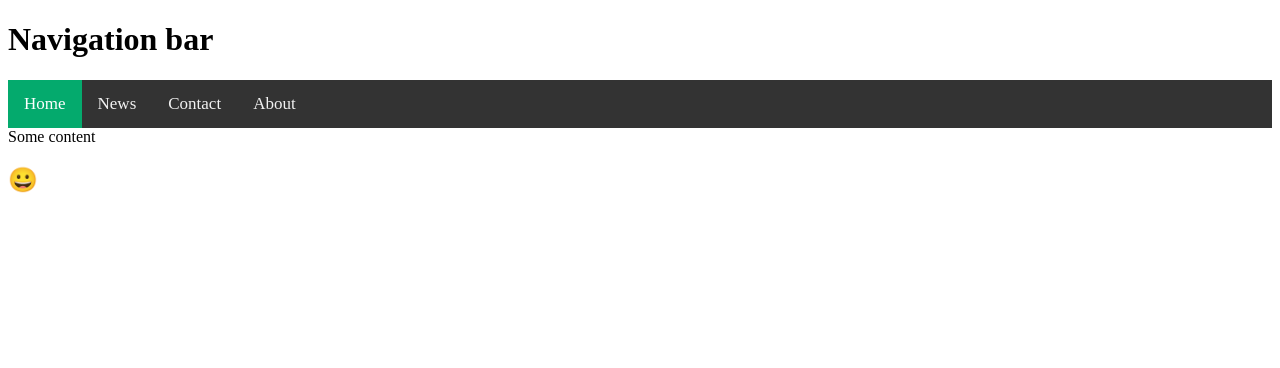
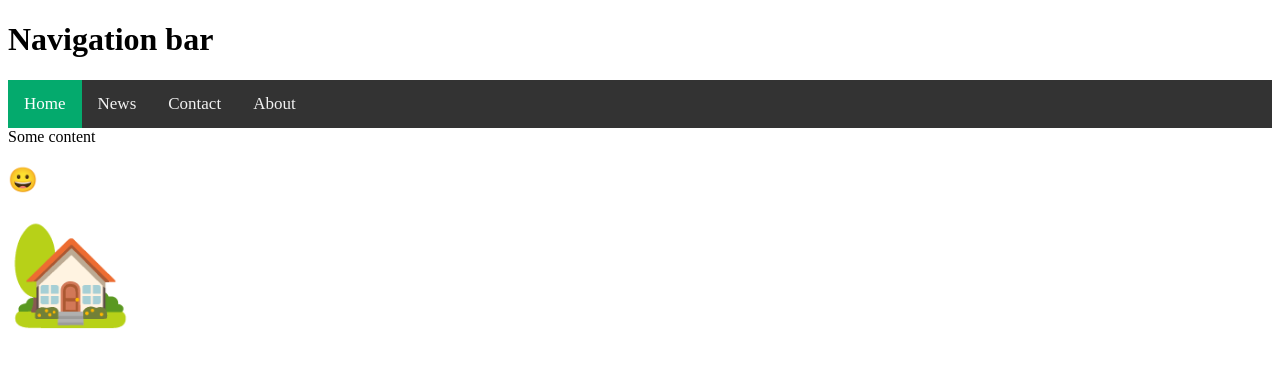
Before and after one commit to sanadivya06/git-practice, a plain HTML site: page index.html in a window 1280 px wide. Drawn offline with Linux system fonts and the light colour scheme.

Commit message:
added house emoji

```diff
--- a/index.html
+++ b/index.html
@@ -40,5 +40,6 @@
     </div>
     <div> Some content </div>
     <h2>&#128512;</h2>
+    <span style='font-size:100px;'>&#127969;</span>
 </body>
 </html>
```
